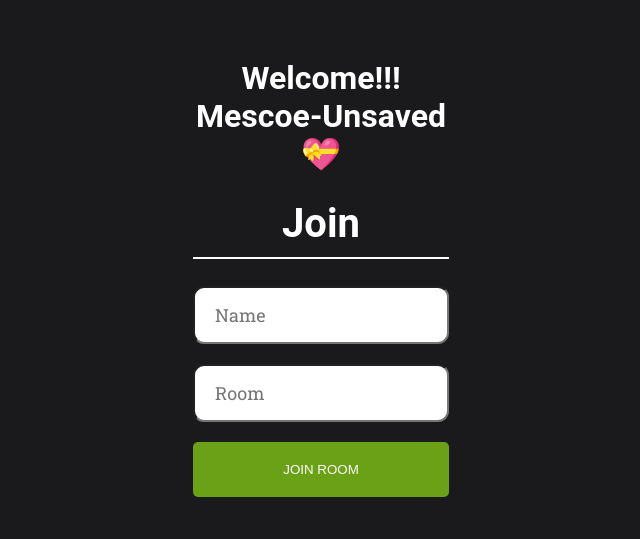
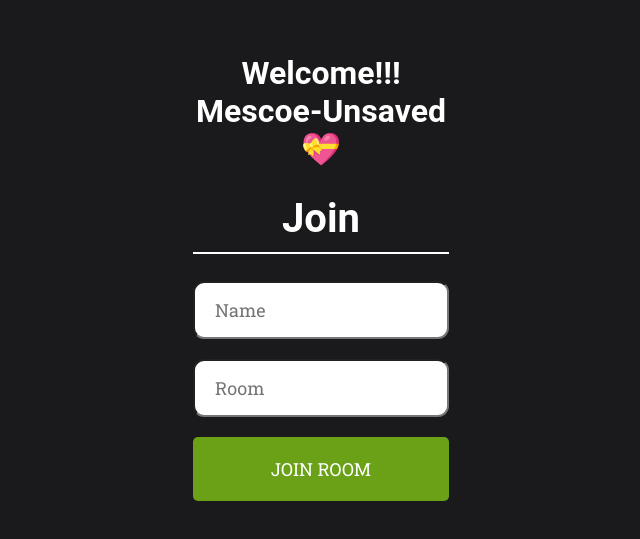
Before and after one commit to shubham-bakhal/mescoe-unsaved, a React (Create React App) app: page / in a window 1280 px wide. Shown: the part 133-672 px from the top of the page, without its empty margins (319-959 px from the left). Built offline with nearby package versions, Linux system fonts and the light colour scheme.

Commit message:
change font

```diff
--- a/src/components/Join/Join.css
+++ b/src/components/Join/Join.css
@@ -1,4 +1,5 @@
-html, body {
+html,
+body {
   font-family: 'Roboto', sans-serif;
   padding: 0;
   margin: 0;
@@ -18,7 +19,7 @@ html, body {
   text-align: center;
   height: 100vh;
   align-items: center;
-  background-color: #1A1A1D;
+  background-color: #1a1a1d;
 }
 
 .joinInnerContainer {
@@ -53,6 +54,8 @@ html, body {
   display: inline-block;
   border: none;
   width: 100%;
+  font-family: 'Roboto Slab', serif;
+  font-size: 18px;
 }
 
 .mt-20 {
@@ -67,8 +70,6 @@ html, body {
   .joinInnerContainer {
     width: 90%;
   }
-
-
 }
 
 button:focus {
```
Lines whose indentation alone changed are shown as unchanged.
